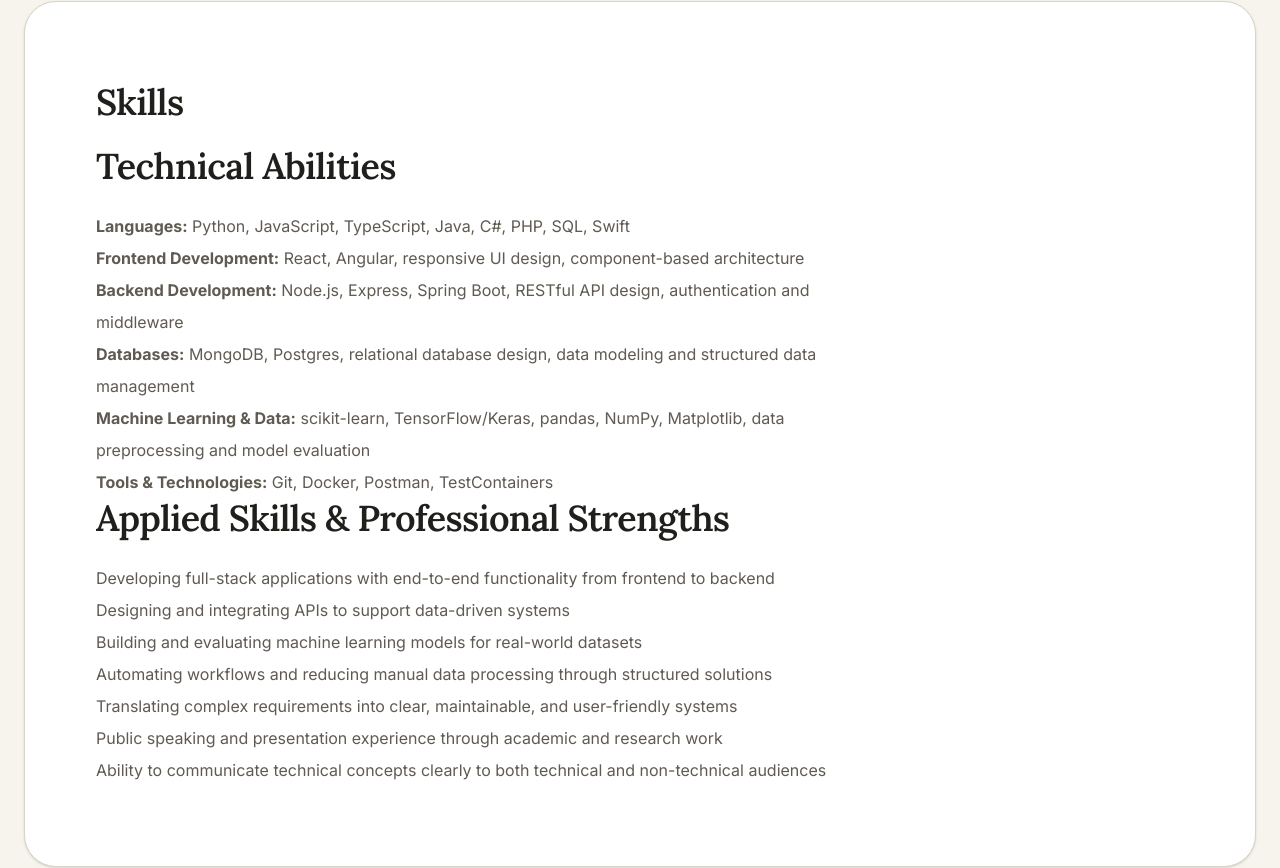
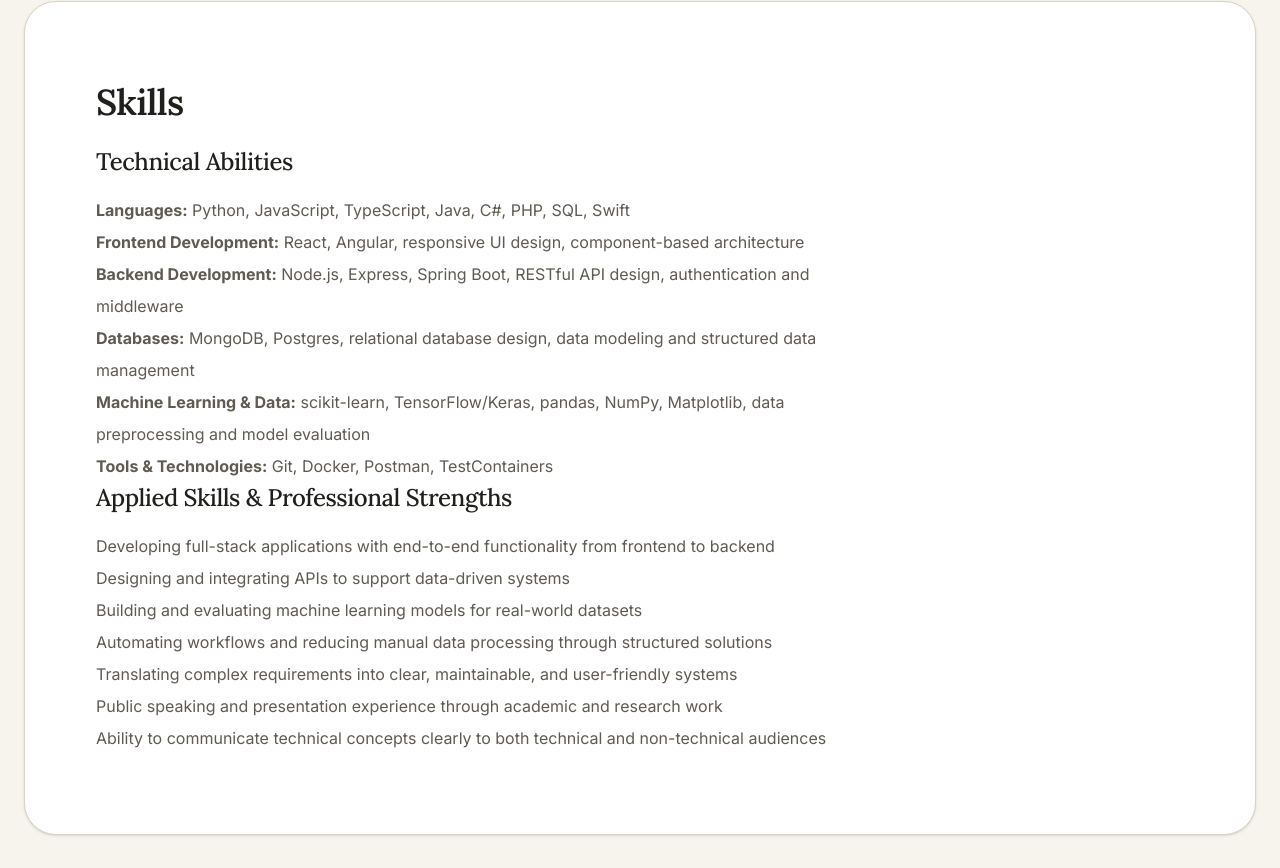
Before and after one commit to PennyAhlstrom/my-portfolio, a Next.js app: page /about in a window 1280 px wide. Shown: the part 941-1809 px from the top of the page. Built offline with nearby package versions, Linux system fonts and the light colour scheme.

Commit message:
update section header component to have size variant and header prop to be reuseable for all site headers

```diff
--- a/components/ui/SectionHeader.tsx
+++ b/components/ui/SectionHeader.tsx
@@ -1,12 +1,16 @@
 type SectionHeadingProps = {
   children: React.ReactNode;
   variant?: "light" | "dark" | "muted"; // current options for variants - can be expanded
+  size?: "section" | "sub" | "small";
+  as?: "h2" | "h3" | "h4"; //The type of heading is passed as a prob so this can be used for any headixgns needed throughout the site
   className?: string;
 };
 
 export default function SectionHeading({
   children,
   variant = "dark", // Dark is default if no variant is specified
+  size = "section",
+  as: Tag = "h2",
   className = "",
 }: SectionHeadingProps) {
 
@@ -17,14 +21,23 @@
     muted: "text-muted",
   };
 
+  // Size variants for different headings
+  const sizes = {
+    section: "text-3xl md:text-4xl font-semibold mb-6",
+    sub: "text-2xl md:text-3xl font-semibold mb-4",
+    small: "text-xl md:text-2xl font-medium mb-3",
+  };
+
   const color = variants[variant];
+  const sizeClass = sizes[size];
 
   return (
     // Responsive size
-    <h2
-      className={`font-serif text-3xl md:text-4xl font-semibold tracking-[-0.02em] mb-6 ${color} ${className}`}
+    <Tag
+      // className={`font-serif text-3xl md:text-4xl font-semibold tracking-[-0.02em] mb-6 ${color} ${className}`}
+      className={`font-serif tracking-[-0.02em] ${sizeClass} ${color} ${className}`}
     >
       {children}
-    </h2>
+    </Tag>
   );
 }
```
